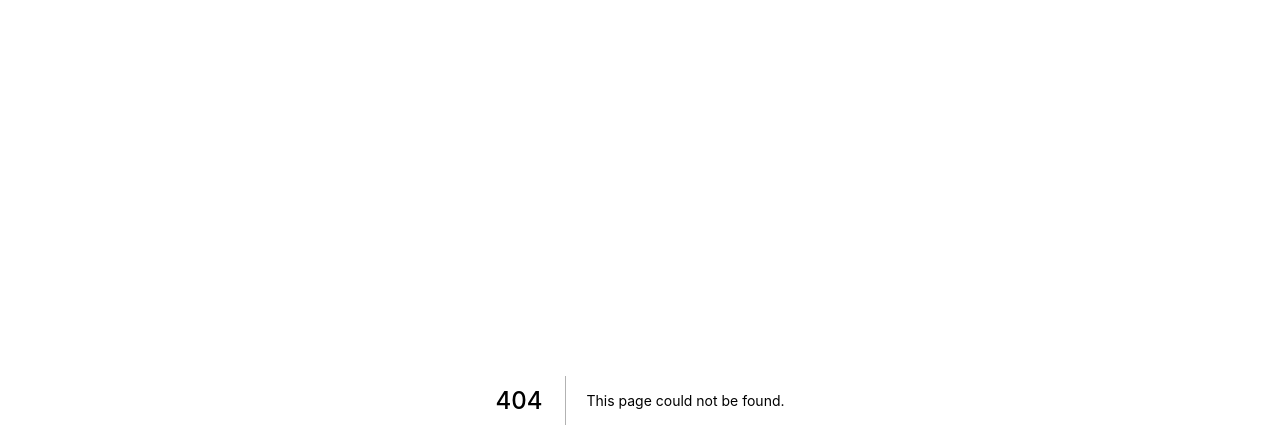
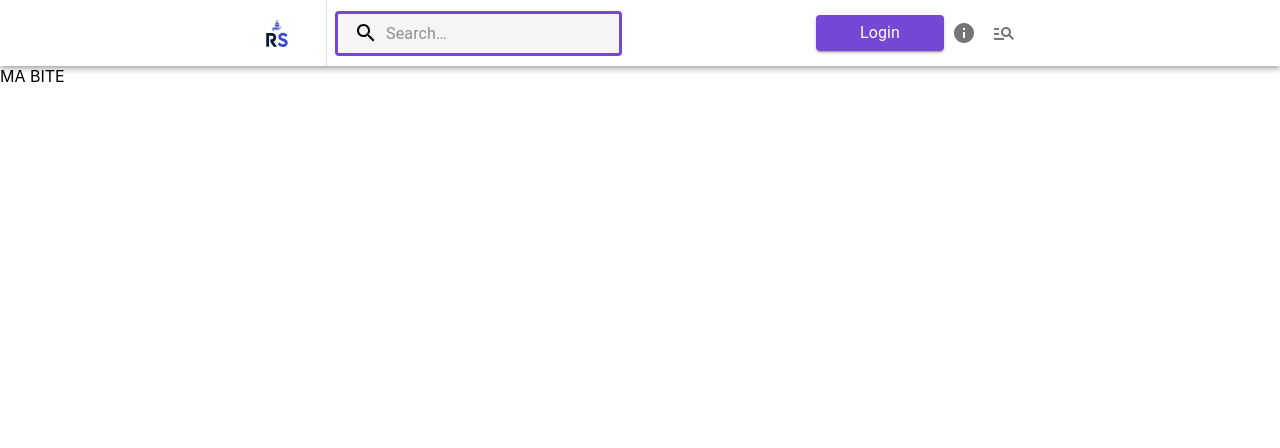
Before and after one commit to researchshare-official/frontend, a Next.js app: page /neo4j in a window 1280 px wide. Before the commit this address had no page. Shown: the top 448 px of the page. Built offline with nearby package versions, Linux system fonts and the light colour scheme.

Commit message:
init Neo4j

```diff
--- /dev/null
+++ b/pages/neo4j.tsx
@@ -0,0 +1,33 @@
+import type { NextPage } from 'next';
+import Head from 'next/head';
+import styles from '../styles/Home.module.css';
+import Box from '@mui/material/Box';
+import AppBar from '../components/AppBar';
+
+const Neo4j: NextPage = () => {
+    return (
+        <div className={styles.container}>
+            <Head>
+                <title>ResearchShare</title>
+                <meta name="description" content="..." />
+                <link rel="icon" href="/favicon.ico" />
+            </Head>
+
+            <main className={styles.main}>
+                <Box
+                    sx={{
+                        display: 'flex',
+                        justifyContent: 'center',
+                    }}
+                >
+                    <AppBar />
+                </Box>
+                <Box sx={{ display: 'flex', width: '100%' }}>
+                    MA BITE
+                </Box>
+            </main>
+        </div>
+    );
+};
+
+export default Neo4j;
```
Also changed, not shown: components/submitPaper/getWork.tsx (+10 -0 lines).
